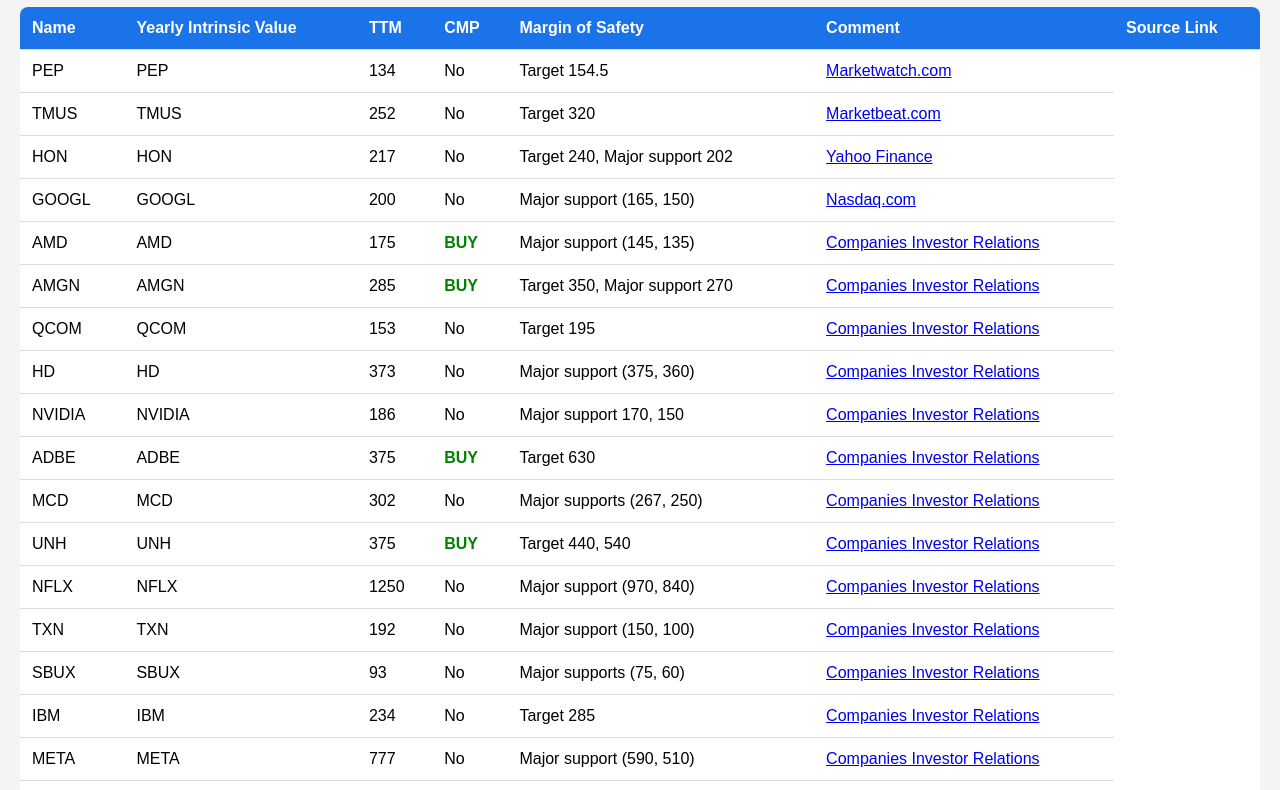
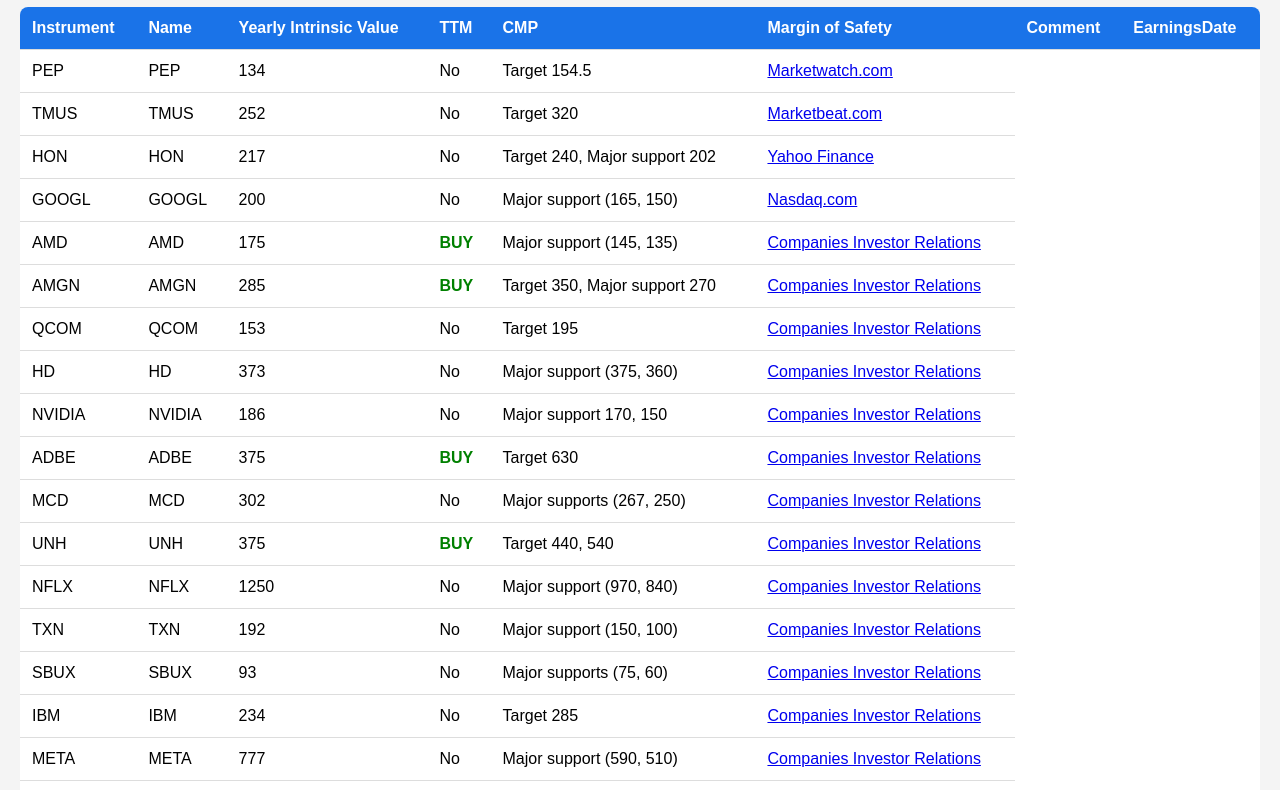
Before and after one commit to IntelligentInvestor2026/IntelligentInvestorRepo.github.io, a plain HTML site: page index.html in a window 1280 px wide. Shown: the part 93-883 px from the top of the page. Drawn offline with Linux system fonts and the light colour scheme.

Commit message:
Update index.html

```diff
--- a/index.html
+++ b/index.html
@@ -52,13 +52,14 @@
 <table>
     <thead>
         <tr>
+            <th>Instrument</th>
             <th>Name</th>
             <th>Yearly Intrinsic Value</th>
             <th>TTM</th>
             <th>CMP</th>
             <th>Margin of Safety</th>
             <th>Comment</th>
-            <th>Source Link</th>
+            <th>EarningsDate</th>
         </tr>
     </thead>
 
```
